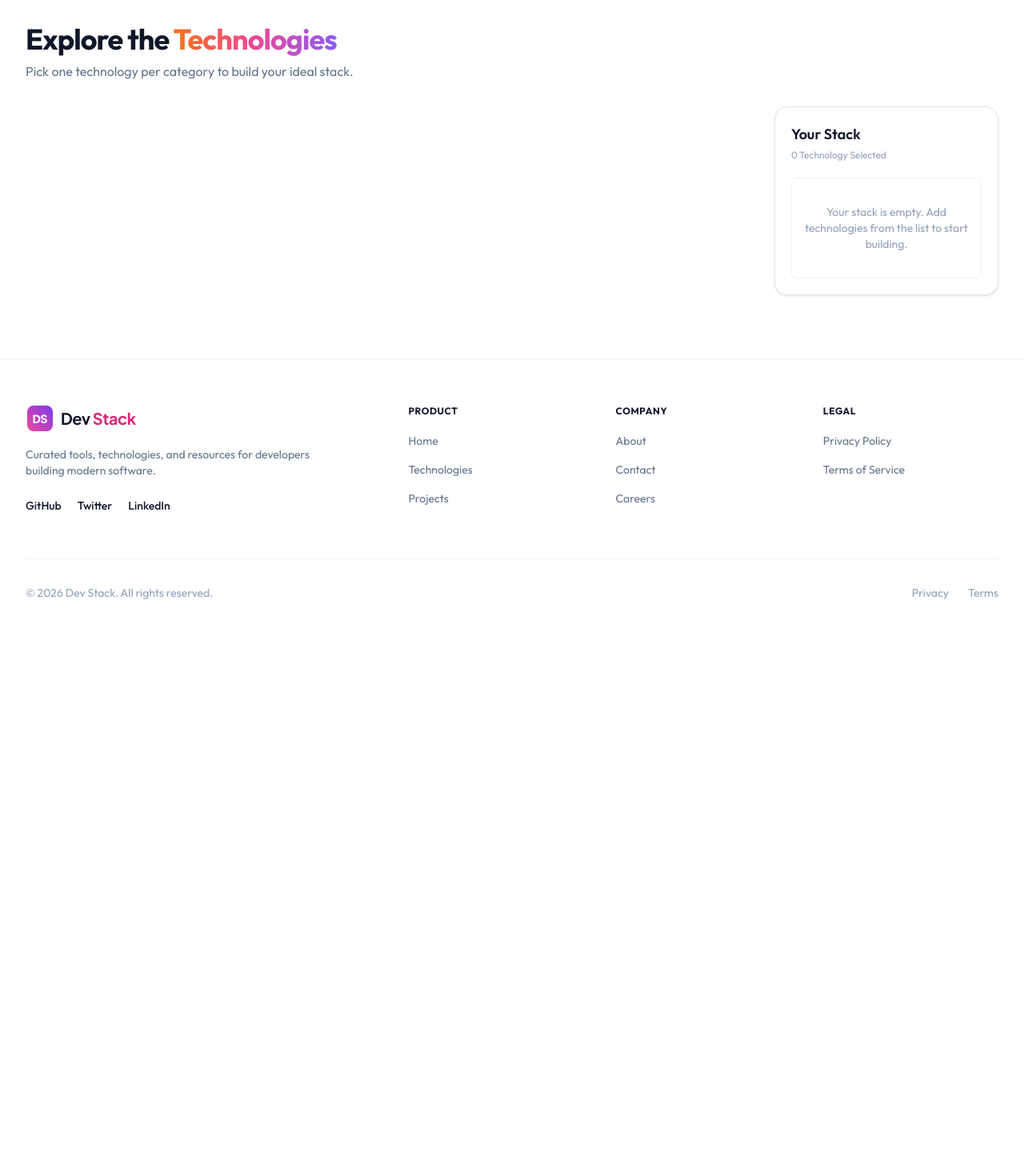
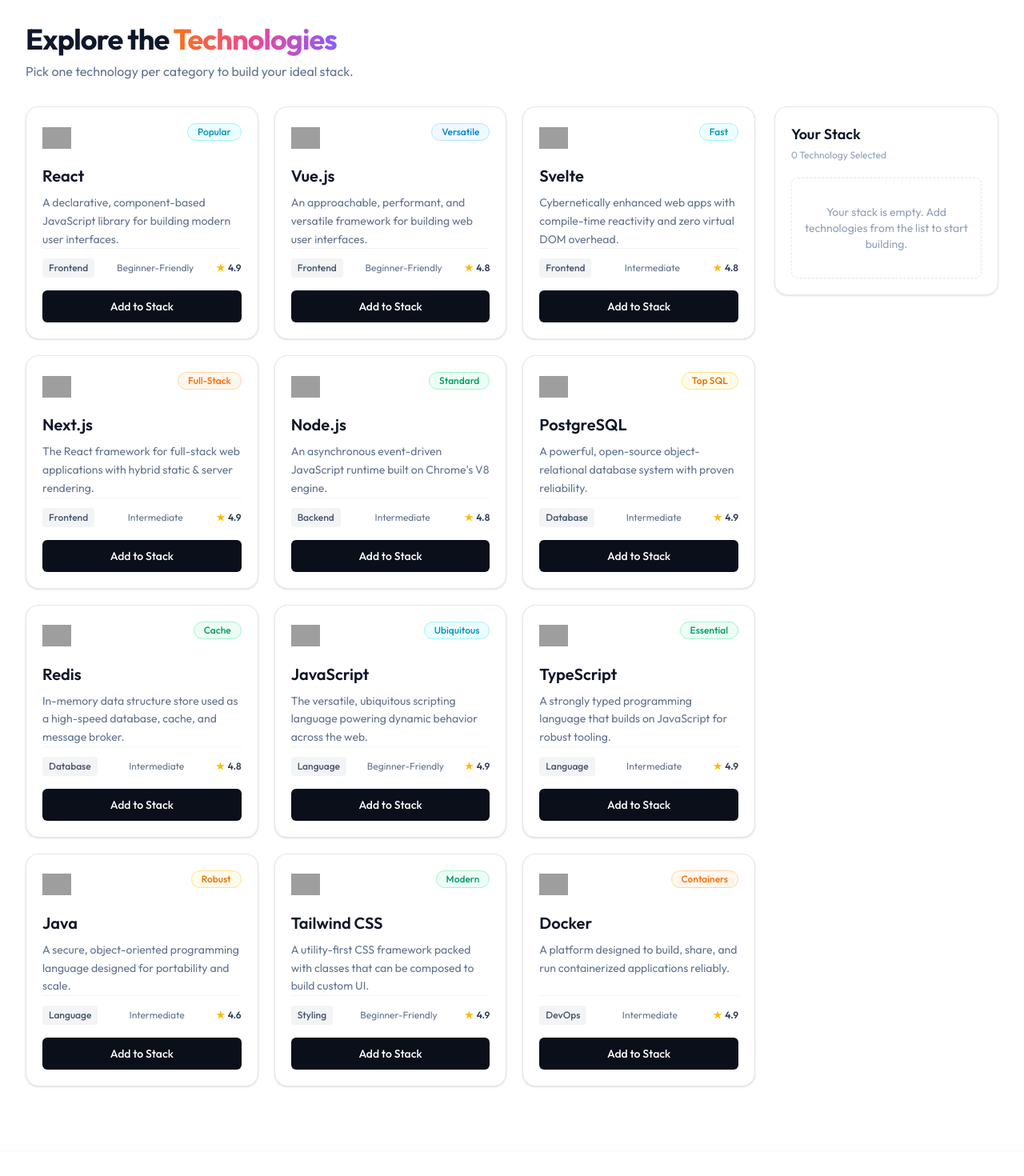
Before and after one commit to mbhnahid2024-dot/Assignment-05, a React (Vite) app: page / in a window 1280 px wide. Shown: the part 860-2330 px from the top of the page at 80% size. Before the commit the page ends 1643 px from the top, so only its background shows below. Built offline with nearby package versions, Linux system fonts and the light colour scheme; grey boxes are pictures that could not be loaded.

Commit message:
fix: add technology data to technologies.json

```diff
--- a/public/technologies.json
+++ b/public/technologies.json
@@ -0,0 +1,122 @@
+[
+  {
+    "id": "react",
+    "name": "React",
+    "category": "Frontend",
+    "description": "A declarative, component-based JavaScript library for building modern user interfaces.",
+    "icon": "https://icon.icepanel.io/Technology/svg/React.svg",
+    "rating": 4.9,
+    "difficulty": "Beginner-Friendly",
+    "badge": "Popular"
+  },
+  {
+    "id": "vue",
+    "name": "Vue.js",
+    "category": "Frontend",
+    "description": "An approachable, performant, and versatile framework for building web user interfaces.",
+    "icon": "https://icon.icepanel.io/Technology/svg/Vue.js.svg",
+    "rating": 4.8,
+    "difficulty": "Beginner-Friendly",
+    "badge": "Versatile"
+  },
+  {
+    "id": "svelte",
+    "name": "Svelte",
+    "category": "Frontend",
+    "description": "Cybernetically enhanced web apps with compile-time reactivity and zero virtual DOM overhead.",
+    "icon": "https://icon.icepanel.io/Technology/svg/Svelte.svg",
+    "rating": 4.8,
+    "difficulty": "Intermediate",
+    "badge": "Fast"
+  },
+  {
+    "id": "nextjs",
+    "name": "Next.js",
+    "category": "Frontend",
+    "description": "The React framework for full-stack web applications with hybrid static & server rendering.",
+    "icon": "https://icon.icepanel.io/Technology/svg/Next.js.svg",
+    "rating": 4.9,
+    "difficulty": "Intermediate",
+    "badge": "Full-Stack"
+  },
+  {
+    "id": "nodejs",
+    "name": "Node.js",
+    "category": "Backend",
+    "description": "An asynchronous event-driven JavaScript runtime built on Chrome's V8 engine.",
+    "icon": "https://icon.icepanel.io/Technology/svg/Node.js.svg",
+    "rating": 4.8,
+    "difficulty": "Intermediate",
+    "badge": "Standard"
+  },
+  {
+    "id": "postgresql",
+    "name": "PostgreSQL",
+    "category": "Database",
+    "description": "A powerful, open-source object-relational database system with proven reliability.",
+    "icon": "https://icon.icepanel.io/Technology/svg/PostgresSQL.svg",
+    "rating": 4.9,
+    "difficulty": "Intermediate",
+    "badge": "Top SQL"
+  },
+  {
+    "id": "redis",
+    "name": "Redis",
+    "category": "Database",
+    "description": "In-memory data structure store used as a high-speed database, cache, and message broker.",
+    "icon": "https://icon.icepanel.io/Technology/svg/Redis.svg",
+    "rating": 4.8,
+    "difficulty": "Intermediate",
+    "badge": "Cache"
+  },
+  {
+    "id": "javascript",
+    "name": "JavaScript",
+    "category": "Language",
+    "description": "The versatile, ubiquitous scripting language powering dynamic behavior across the web.",
+    "icon": "https://icon.icepanel.io/Technology/svg/JavaScript.svg",
+    "rating": 4.9,
+    "difficulty": "Beginner-Friendly",
+    "badge": "Ubiquitous"
+  },
+  {
+    "id": "typescript",
+    "name": "TypeScript",
+    "category": "Language",
+    "description": "A strongly typed programming language that builds on JavaScript for robust tooling.",
+    "icon": "https://icon.icepanel.io/Technology/svg/TypeScript.svg",
+    "rating": 4.9,
+    "difficulty": "Intermediate",
+    "badge": "Essential"
+  },
+  {
+    "id": "java",
+    "name": "Java",
+    "category": "Language",
+    "description": "A secure, object-oriented programming language designed for portability and scale.",
+    "icon": "https://icon.icepanel.io/Technology/svg/Java.svg",
+    "rating": 4.6,
+    "difficulty": "Intermediate",
+    "badge": "Robust"
+  },
+  {
+    "id": "tailwindcss",
+    "name": "Tailwind CSS",
+    "category": "Styling",
+    "description": "A utility-first CSS framework packed with classes that can be composed to build custom UI.",
+    "icon": "https://icon.icepanel.io/Technology/svg/Tailwind-CSS.svg",
+    "rating": 4.9,
+    "difficulty": "Beginner-Friendly",
+    "badge": "Modern"
+  },
+  {
+    "id": "docker",
+    "name": "Docker",
+    "category": "DevOps",
+    "description": "A platform designed to build, share, and run containerized applications reliably.",
+    "icon": "https://icon.icepanel.io/Technology/svg/Docker.svg",
+    "rating": 4.9,
+    "difficulty": "Intermediate",
+    "badge": "Containers"
+  }
+]
--- a/src/App.tsx
+++ b/src/App.tsx
@@ -1,5 +1,6 @@
 import { useEffect, useState } from "react";
 import { ToastContainer, toast } from "react-toastify";
+import "react-toastify/dist/ReactToastify.css";
 import type { Technology } from "./types/technology";
 import Navbar from "./components/Navbar";
 import Hero from "./components/Hero";
@@ -15,10 +16,12 @@ export default function App() {
   useEffect(() => {
     const loadData = async () => {
       try {
-        const res = await fetch("/technologies.json");
+        const res = await fetch(`${import.meta.env.BASE_URL}technologies.json`);
+        if (!res.ok) throw new Error(`HTTP ${res.status}`);
         const data: Technology[] = await res.json();
         setTechnologies(data);
-      } catch {
+      } catch (err) {
+        console.error("Failed to load technologies:", err);
         toast.error("Failed to load technologies");
       } finally {
         setLoading(false);
```
